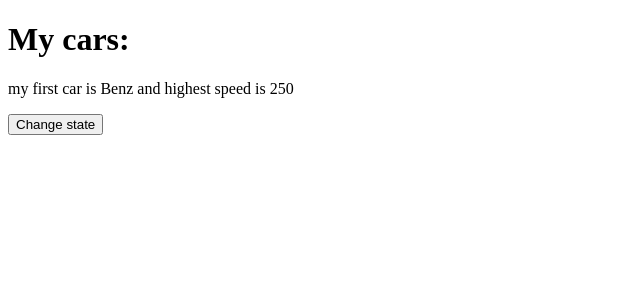
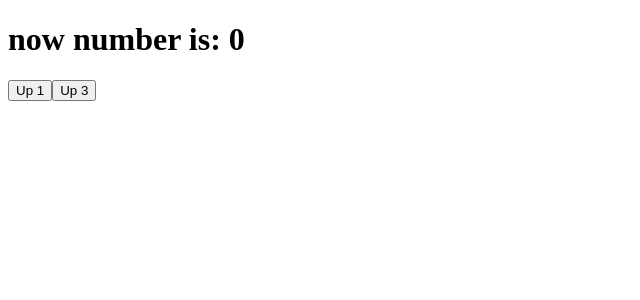
Before and after one commit to amirrasooli69/React-App, a React (Create React App) app in the folder first-app/: page / in a window 1280 px wide. Shown: the top 300 px of the page, without its empty margins (0-640 px from the left). Built offline with nearby package versions, Linux system fonts and the light colour scheme.

Commit message:
use prevState

```diff
--- a/first-app/src/App.js
+++ b/first-app/src/App.js
@@ -22,24 +22,50 @@
 class App extends Component {
     constructor() {
         super();
+        // this.state = {
+        //     name: "Benz",
+        //     speed: 250
+        // }
         this.state = {
-            name: "Benz",
-            speed: 250
+            number: 0,
         }
     }
 
-    changeHandler = () => {
-        this.setState({
-            name: "BMW",
-            speed: 200
-        })
+    // changeHandler = () => {
+    //     this.setState({
+    //         name: "BMW",
+    //         speed: 200
+    //     })
+    // }
+
+    upOne = () => {
+        // this.setState({
+        //     number: this.state.number + 1,
+        // }, () => { console.log(`new number: ${this.state.number}`)})
+        // console.log(this.state.number);
+        this.setState((prevState) => ({
+            number: prevState.number +1,
+        }))
+        console.log(this);
     }
+
+    upThree = () => {
+        this.upOne();
+        this.upOne();
+        this.upOne();
+    }
+
     render () {
         return(
             <div>
-                <h1>My cars:</h1>
-                <p>my first car is {this.state.name} and highest speed is {this.state.speed}</p>
-                <button onClick= {this.changeHandler}>Change state</button>
+                {/* <h1>My cars:</h1> */}
+                {/* <p>my first car is {this.state.name} and highest speed is {this.state.speed}</p> */}
+                {/* <button onClick= {this.changeHandler}>Change state</button> */}
+                <h1>now number is: {this.state.number}</h1>
+                <button onClick= {this.upOne}>Up 1</button>
+                <button onClick= {this.upThree}>Up 3</button>
+
+
             </div>
         )
     }
```
